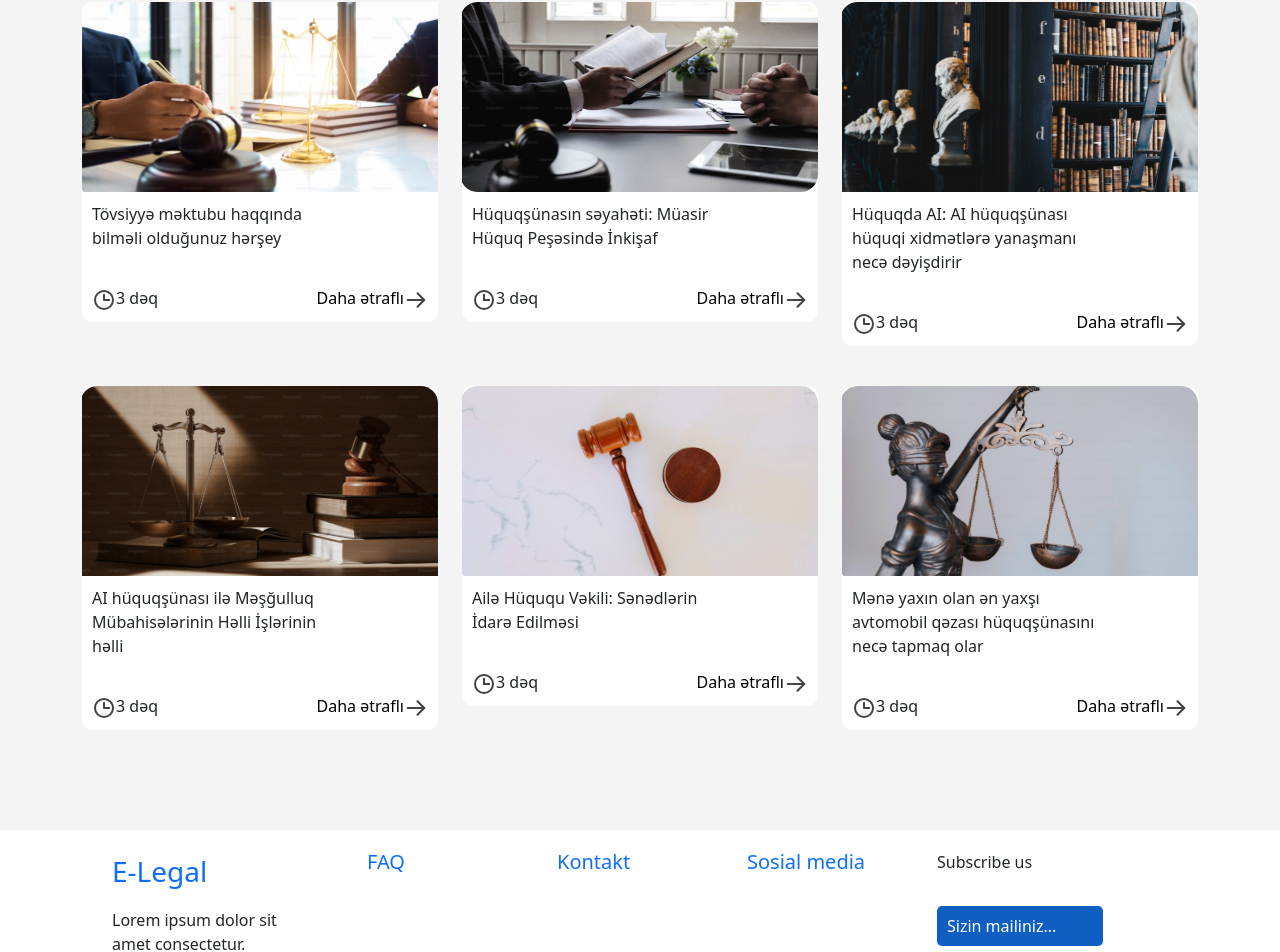
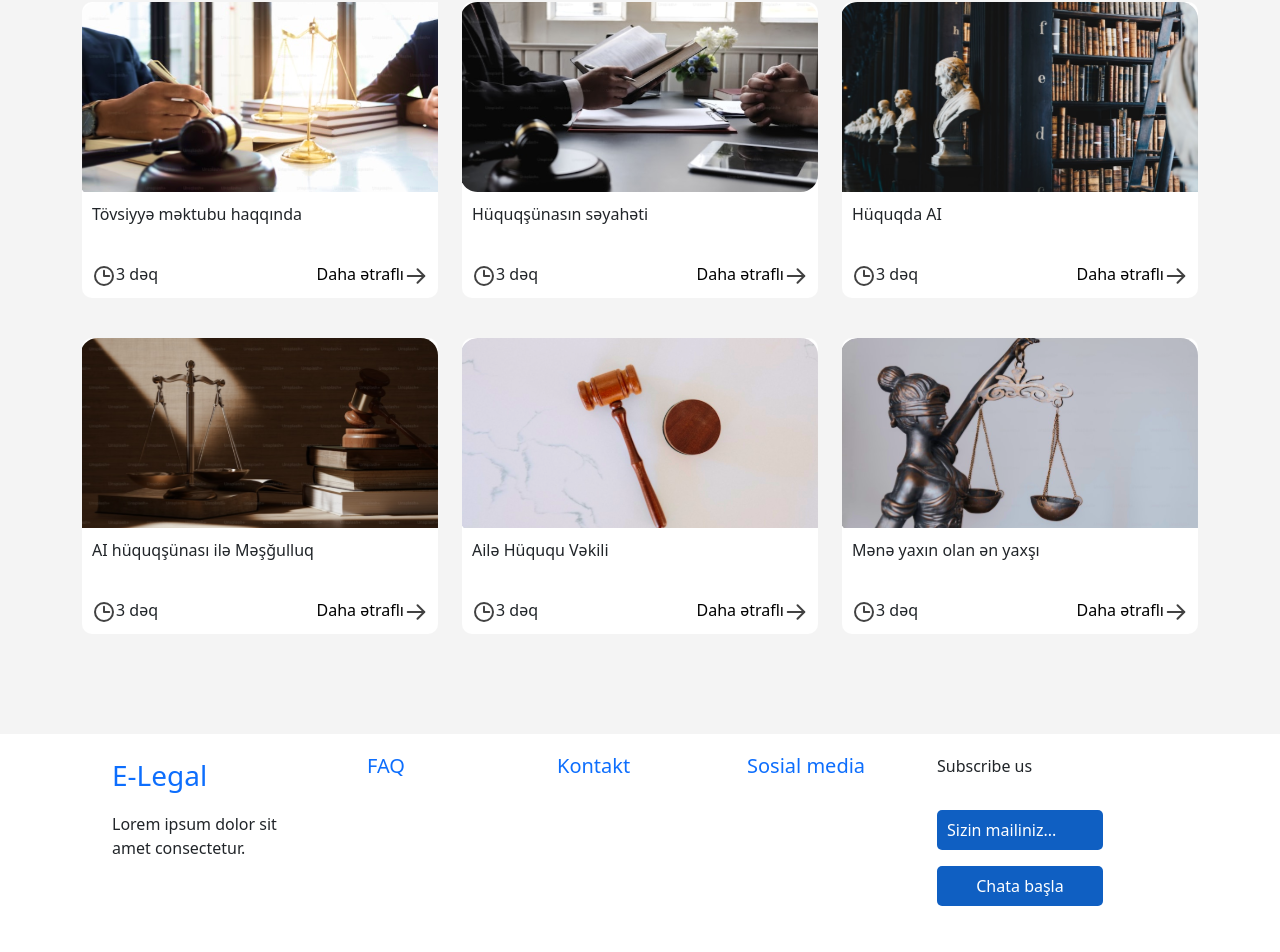
Before and after one commit to huseynesedov/Ai-Lawyer-User, a React (Create React App) app: page /Bloq in a window 1280 px wide. Shown: the part 314-1266 px from the top of the page. Built offline with nearby package versions, Linux system fonts and the light colour scheme.

Commit message:
Bloq details added

```diff
--- a/src/Components/Layout/Routes/index.js
+++ b/src/Components/Layout/Routes/index.js
@@ -1,5 +1,5 @@
 import { Route, Routes } from "react-router-dom";
-import React from "react";
+import React, { useState } from "react";
 
 import Home from "../../Pages/Home";
 import Faq from "../../Pages/Faq";
@@ -17,6 +17,7 @@ import BloqDetails from "../../Pages/Bloqdetails";
 
 
 const RouteList = () => {
+  const [selectedBloq,setSelectedBloq] = useState(null)
   const { loginLoading } = useAuth();
 
   return (
@@ -47,7 +48,7 @@ const RouteList = () => {
           element={
             <>
               <Header />
-              <Bloq />
+              <Bloq setSelectedBloq={setSelectedBloq}/>
               <Footer />
             </>
           }
@@ -57,7 +58,7 @@ const RouteList = () => {
           element={
             <>
               <Header />
-              <BloqDetails />
+              <BloqDetails selectedBloq={selectedBloq} />
               <Footer />
             </>
           }
--- a/src/Components/Pages/Bloq/index.jsx
+++ b/src/Components/Pages/Bloq/index.jsx
@@ -1,129 +1,60 @@
-import React from 'react'
-import images from '../../../Assets/Images/js/images'
-import { Link } from 'react-router-dom'
+import React from 'react';
+import images from '../../../Assets/Images/js/images';
+import { Link, useNavigate } from 'react-router-dom';
 
-function Bloq() {
+function Bloq({ setSelectedBloq }) {
+    const navigate = useNavigate();
+
+    const bloqData = [
+        { id: 1, title: "Tövsiyyə məktubu haqqında", description: "Tövsiyyə məktubu haqqında bilməli olduğunuz hərşey", img: images.bloqcard1 },
+        { id: 2, title: "Hüquqşünasın səyahəti", description: "Hüquqşünasın səyahəti: Müasir Hüquq Peşəsində İnkişaf", img: images.bloqcard2 },
+        { id: 3, title: "Hüquqda AI", description: "Hüquqda AI: AI hüquqşünası hüquqi xidmətlərə yanaşmanı necə dəyişdirir", img: images.bloqcard3 },
+        { id: 4, title: "AI hüquqşünası ilə Məşğulluq", description: "AI hüquqşünası ilə Məşğulluq Mübahisələrinin Həlli İşlərinin həlli", img: images.bloqcard4 },
+        { id: 5, title: "Ailə Hüququ Vəkili", description: "Ailə Hüququ Vəkili: Sənədlərin İdarə Edilməsi", img: images.bloqcard5 },
+        { id: 6, title: "Mənə yaxın olan ən yaxşı", description: "Mənə yaxın olan ən yaxşı avtomobil qəzası hüquqşünasını necə tapmaq olar", img: images.bloqcard6 }
+    ];
+
+    const handleBloqClick = (bloq) => {
+        setSelectedBloq(bloq);
+        navigate("/bloq-details", { state: { bloq } }); // Burada state vasitəsilə məlumatı göndəririk
+    };
+
     return (
-    <div className='Bloq'>
+        <div className="Bloq">
             <div className="container">
                 <div className="row">
                     <div className="col-xl-12">
-                    <h1 className='d-flex justify-content-center bloq-header'>Bloq</h1>
+                        <h1 className="d-flex justify-content-center bloq-header">Bloq</h1>
                     </div>
                 </div>
                 <div className="row justify-content-center">
-                <div className="col-xl-4">
+                    {bloqData.map((item, index) => (
+                        <div className="col-xl-4" key={index}>
                             <div className="bloq-box">
-                        <img src={images.bloqcard1} className='bloq-card-img'/>
+                                <img src={item.img} className="bloq-card-img" alt={item.title} />
                                 <div className="bloq-box-content">
-                            <p>Tövsiyyə məktubu haqqında bilməli olduğunuz hərşey</p>
+                                    <p>{item.title}</p>
                                 </div>
                                 <div className="bloq-box-info">
                                     <div className="bloq-box-info-time">
-                         <img src={images.clockicon}/>
+                                        <img src={images.clockicon} alt="clock" />
                                         <span>3 dəq</span>
                                     </div>
-                         <Link to={"/Bloq-details"} className="bloq-box-info-details text-black">
+                                    <div
+                                        className="bloq-box-info-details text-black"
+                                        onClick={() => handleBloqClick(item)}
+                                    >
                                         <span>Daha ətraflı</span>
                                         <img src={images.bloqcardicon} alt="" />
-                         </Link>
-                        </div>
-                    </div>
-                </div>
-                <div className="col-xl-4">
-                    <div className="bloq-box">
-                        <img src={images.bloqcard2} className='bloq-card-img'/>
-                        <div className="bloq-box-content">
-                            <p>Hüquqşünasın səyahəti: Müasir Hüquq Peşəsində İnkişaf</p>
-                        </div>
-                        <div className="bloq-box-info">
-                         <div className="bloq-box-info-time">
-                         <img src={images.clockicon}/>
-                         <span>3 dəq</span>
-                         </div>
-                         <Link to={"/Bloq-details"} className="bloq-box-info-details text-black">
-                            <span>Daha ətraflı</span>
-                            <img src={images.bloqcardicon} alt="" />
-                         </Link>
-                        </div>
-                    </div>
-                </div>
-                <div className="col-xl-4">
-                    <div className="bloq-box">
-                        <img src={images.bloqcard3} className='bloq-card-img'/>
-                        <div className="bloq-box-content">
-                            <p>Hüquqda AI: AI hüquqşünası hüquqi xidmətlərə yanaşmanı necə dəyişdirir</p>
-                        </div>
-                        <div className="bloq-box-info">
-                         <div className="bloq-box-info-time">
-                         <img src={images.clockicon}/>
-                         <span>3 dəq</span>
-                         </div>
-                         <Link to={"/Bloq-details"} className="bloq-box-info-details text-black">
-                            <span>Daha ətraflı</span>
-                            <img src={images.bloqcardicon} alt="" />
-                         </Link>
-                        </div>
-                    </div>
-                </div>
-                <div className="col-xl-4">
-                    <div className="bloq-box">
-                        <img src={images.bloqcard4} className='bloq-card-img'/>
-                        <div className="bloq-box-content">
-                            <p>AI hüquqşünası ilə Məşğulluq Mübahisələrinin Həlli İşlərinin həlli</p>
-                        </div>
-                        <div className="bloq-box-info">
-                         <div className="bloq-box-info-time">
-                         <img src={images.clockicon}/>
-                         <span>3 dəq</span>
-                         </div>
-                         <Link to={"/Bloq-details"} className="bloq-box-info-details text-black">
-                            <span>Daha ətraflı</span>
-                            <img src={images.bloqcardicon} alt="" />
-                         </Link>
-                        </div>
-                    </div>
-                </div>
-                <div className="col-xl-4">
-                    <div className="bloq-box">
-                        <img src={images.bloqcard5} className='bloq-card-img'/>
-                        <div className="bloq-box-content">
-                            <p>Ailə Hüququ Vəkili: Sənədlərin İdarə Edilməsi</p>
-                        </div>
-                        <div className="bloq-box-info">
-                         <div className="bloq-box-info-time">
-                         <img src={images.clockicon}/>
-                         <span>3 dəq</span>
-                         </div>
-                         <Link to={"/Bloq-details"} className="bloq-box-info-details text-black">
-                            <span>Daha ətraflı</span>
-                            <img src={images.bloqcardicon} alt="" />
-                         </Link>
-                        </div>
-                    </div>
-                </div>
-                <div className="col-xl-4">
-                    <div className="bloq-box">
-                        <img src={images.bloqcard6} className='bloq-card-img'/>
-                        <div className="bloq-box-content">
-                            <p>Mənə yaxın olan ən yaxşı avtomobil qəzası hüquqşünasını necə tapmaq olar</p>
-                        </div>
-                        <div className="bloq-box-info">
-                         <div className="bloq-box-info-time">
-                         <img src={images.clockicon}/>
-                         <span>3 dəq</span>
-                         </div>
-                         <Link to={"/Bloq-details"} className="bloq-box-info-details text-black">
-                            <span>Daha ətraflı</span>
-                            <img src={images.bloqcardicon} alt="" />
-                         </Link>
                                     </div>
                                 </div>
                             </div>
                         </div>
+                    ))}
                 </div>
             </div>
-  )
+        </div>
+    );
 }
 
-export default Bloq
+export default Bloq;
--- a/src/Components/Pages/Bloqdetails/index.jsx
+++ b/src/Components/Pages/Bloqdetails/index.jsx
@@ -1,8 +1,15 @@
-import React from 'react'
-import images from '../../../Assets/Images/js/images'
-import { Link } from 'react-router-dom'
+import React from 'react';
+import { Link, useLocation } from 'react-router-dom';
+import images from '../../../Assets/Images/js/images';
 
-function BloqDetails() {
+const BloqDetails = () => {
+    const location = useLocation();
+    const { bloq } = location.state || {}; // State-dən bloq məlumatını alırıq
+
+    if (!bloq) {
+        return <p>Bloq məlumatı tapılmadı</p>;
+    }
+
     return (
       <div className='BloqDetails'>
       <div className="container">
@@ -10,13 +17,13 @@ function BloqDetails() {
               <div className="col-xl-12">
                   <div className="Bloq-Details-hero">
                       <img
-                                src={images.bloqcard1}
+                          src={bloq.img}
                           alt="Background"
                           className="bloq-details-img"
                       />
                       <div className="bloq-details-content">
                           <div className="col-xl-6">
-                                    <h2 className="bloq-details-text">Tövsiyyə məktubu haqqında bilməli olduğunuz hərşey</h2>
+                              <h2 className="bloq-details-text">{bloq.title}</h2>
                           </div>
                           <div className="col-xl-3">
                               <div className="bloq-details-info">
@@ -34,8 +41,8 @@ function BloqDetails() {
                   </div>
                   <div className="Bloq-Details-main">
                       <ol>
-                                <h4><li>1. Tövsiyyə Məktubu Haqqında Bilməli Olduğunuz Hər Şey</li></h4>
-                                <li>1. Tövsiyyə Məktubu Haqqında Bilməli Olduğunuz Hər Şey <br />Giriş <br />
+                          <h4><li>1. {bloq.description}</li></h4>
+                          <li>1. {bloq.description} <br />Giriş <br />
                               Tövsiyyə məktubu iş və ya təhsil imkanlarına müraciət edən şəxs haqqında fikir yaratmaq üçün mühüm rol oynayır. Ənənəvi olaraq, işəgötürənlər və təhsil müəssisələri müraciətçinin bacarıqları və xarakteri haqqında daha dərin məlumat almaq üçün tövsiyyə məktublarına etibar edirlər. Bu yazıda tövsiyyə məktubunun əhəmiyyəti, strukturu və ideal bir məktubun necə yazılacağı haqqında ətraflı danışacağıq.<br />Əsas Hissə
                               <ul>
                                   <li>Tövsiyyə Məktubu Nədir və Niyə Vacibdir? <br />
@@ -124,6 +131,7 @@ function BloqDetails() {
           </div>
       </div>
   </div>
-)
-}
-export default BloqDetails
+    );
+};
+
+export default BloqDetails;
```
Lines whose indentation alone changed are shown as unchanged.
